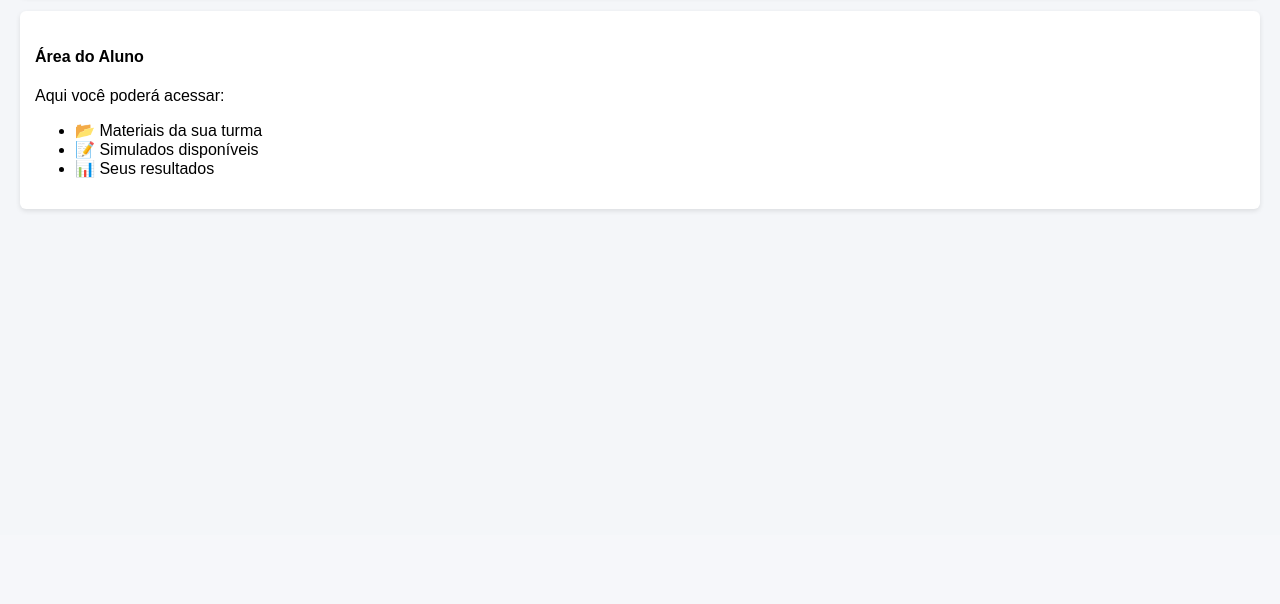
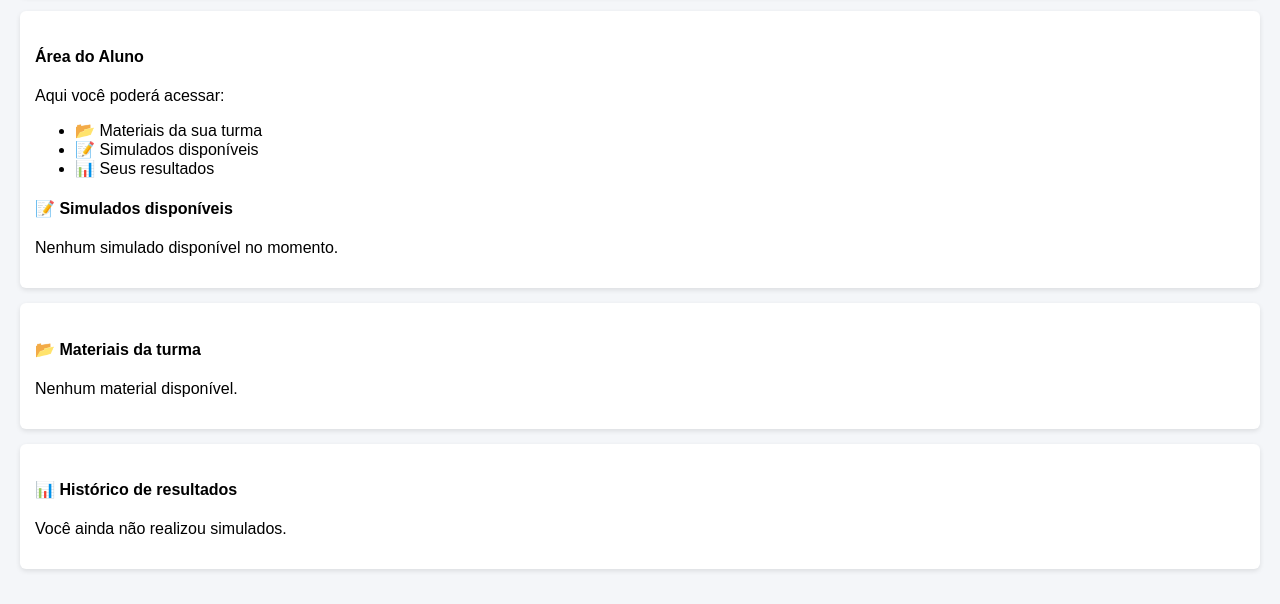
Before and after one commit to Marcosadriano7506/CURSINHO-DIFERENCIAL, a Python web app: template templates/aluno_dashboard.html in a window 1280 px wide. Shown: the part 265-869 px from the top of the page. Before the commit the page ends 477 px from the top, so only its background shows below. Run offline with Jinja, Linux system fonts and the light colour scheme; the template is opened without the code that fills it, so the values that code supplies are empty.

Commit message:
Add simulated and material sections to aluno_dashboard

```diff
--- a/templates/aluno_dashboard.html
+++ b/templates/aluno_dashboard.html
@@ -15,6 +15,42 @@
         <li>📝 Simulados disponíveis</li>
         <li>📊 Seus resultados</li>
     </ul>
+    <h4>📝 Simulados disponíveis</h4>
+    {% if simulados %}
+        {% for simulado in simulados %}
+            <p>
+                {{ simulado[1] }}
+                <a href="/fazer-simulado/{{ simulado[0] }}"><button>Responder</button></a>
+            </p>
+        {% endfor %}
+    {% else %}
+        <p>Nenhum simulado disponível no momento.</p>
+    {% endif %}
+</div>
+
+<div class="card">
+    <h4>📂 Materiais da turma</h4>
+    {% if materiais %}
+        {% for material in materiais %}
+            <p>
+                📄 {{ material[0] }}
+                <a href="/uploads/{{ material[1] }}">Baixar</a>
+            </p>
+        {% endfor %}
+    {% else %}
+        <p>Nenhum material disponível.</p>
+    {% endif %}
+</div>
+
+<div class="card">
+    <h4>📊 Histórico de resultados</h4>
+    {% if historico %}
+        {% for item in historico %}
+            <p>{{ item[0] }}% - {{ item[1] }}</p>
+        {% endfor %}
+    {% else %}
+        <p>Você ainda não realizou simulados.</p>
+    {% endif %}
 </div>
 
 {% endblock %}
```
